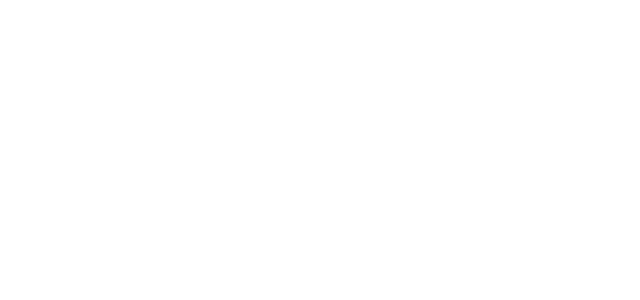
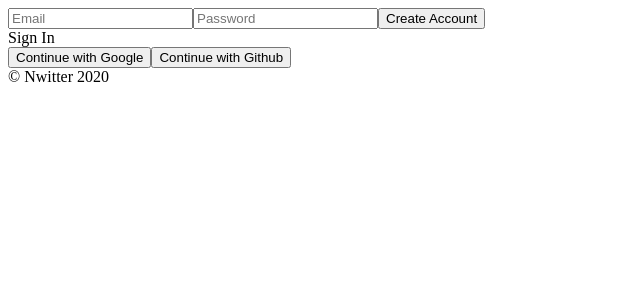
Before and after one commit to ksquarekr/nwitter, a React (Create React App) app: page / in a window 1280 px wide. Shown: the top 300 px of the page, without its empty margins (0-640 px from the left). Built offline with nearby package versions, Linux system fonts and the light colour scheme; no server answers.

Commit message:
After finishing section 3.6

```diff
--- /dev/null
+++ b/jsconfig.json
@@ -0,0 +1,6 @@
+{
+    "compilerOptions": {
+        "baseUrl": "src"
+    },
+    "include": ["src"]
+}
--- a/src/App.js
+++ /dev/null
@@ -1,7 +0,0 @@
-import React from 'react';
-
-function App() {
-  return <div></div>;
-}
-
-export default App;
--- /dev/null
+++ b/src/components/App.js
@@ -0,0 +1,28 @@
+import React, { useEffect, useState } from 'react';
+import AppRouter from "components/Router";
+import { authService } from "fbase";
+
+function App() {
+    const [init, setInit] = useState(false);
+    const [isLoggedIn, setIsLoggedIn] = useState(false);
+    const [userObj, setUserObj] = useState(null);
+    useEffect(() => {
+      authService.onAuthStateChanged((user) => {
+        if (user) {
+          setIsLoggedIn(true);
+          setUserObj(user);
+        } else {
+          setIsLoggedIn(false);
+        }
+        setInit(true);
+      })
+    }, []);
+    return (
+        <>
+            {init ? <AppRouter isLoggedIn={isLoggedIn} userObj={userObj} /> : "Initializing..."}
+            <footer>&copy; Nwitter {new Date().getFullYear()}</footer>
+        </>
+    );
+}
+
+export default App;
--- /dev/null
+++ b/src/components/Navigation.js
@@ -0,0 +1,15 @@
+import React from "react";
+import {Link} from "react-router-dom";
+
+const Navigation = () => <nav>
+    <ul>
+        <li>
+            <Link to="/">Home</Link>
+        </li>
+        <li>
+            <Link to="/profile">My Profile</Link>
+        </li>
+    </ul>
+</nav>
+
+export default Navigation;
--- /dev/null
+++ b/src/components/Nweet.js
@@ -0,0 +1,53 @@
+import { dbService } from "fbase";
+import React, { useState } from "react";
+
+const Nweet = ({ nweetObj, isOwner }) => {
+    const [editing, setEditing] = useState(false);
+    const [newNweet, setNewNweet] = useState(nweetObj.text);
+    const onDeleteClick = async () => {
+        const ok = window.confirm("Are you sure you want to delete this nweet?");
+        if (ok) {
+            // delete nweet;
+            await dbService.doc(`nweets/${nweetObj.id}`).delete();
+        }
+    };
+    const toggleEditing = () => setEditing((prev) => !prev);
+    const onSubmit = async (event) => {
+        event.preventDefault();
+        await dbService.doc(`nweets/${nweetObj.id}`).update({
+            text: newNweet,
+        });
+        setEditing(false);
+    }
+    const onChange = (event) => {
+        const { target: { value }, } = event;
+        setNewNweet(value);
+    }
+    return (
+        <div>
+            {
+                editing ? (
+                    <>
+                        <form onSubmit={onSubmit}>
+                            <input type="text" placeholder="Edit your nweet" value={newNweet} required onChange={onChange}/>
+                            <input type="submit" value="Update Nweet" />
+                        </form>
+                        <button onClick={toggleEditing}>Cancel</button>
+                    </>
+                ) : (
+                    <>
+                        <h4>{nweetObj.text}</h4>
+                        { isOwner && (
+                            <>
+                                <button onClick={onDeleteClick}>Delete Nweet</button>
+                                <button onClick={toggleEditing}>Edit Nweet</button>
+                            </>
+                        )}
+                    </>
+                )
+            }
+        </div>
+    );
+};
+
+export default Nweet;
--- /dev/null
+++ b/src/components/Router.js
@@ -0,0 +1,35 @@
+import React from "react";
+import { HashRouter as Router, Redirect, Route, Switch } from "react-router-dom";
+import Auth from "routes/Auth";
+import Home from "routes/Home";
+import Navigation from "components/Navigation";
+import Profile from "routes/Profile";
+
+const AppRouter = ({ isLoggedIn, userObj }) => {
+    return (
+        <Router>
+            {isLoggedIn && <Navigation />}
+            <Switch>
+                {isLoggedIn ? (
+                    <>
+                        <Route exact path="/">
+                            <Home userObj={userObj} />
+                        </Route>
+                        <Route exact path="/profile">
+                            <Profile />
+                        </Route>
+                        <Redirect from="*" to="/" />
+                    </>
+                ) : (
+                    <>
+                        <Route exact path="/">
+                            <Auth />
+                        </Route>
+                        <Redirect from="*" to="/" />
+                    </>
+                )}
+            </Switch>
+        </Router>
+    );
+};
+export default AppRouter;
--- /dev/null
+++ b/src/fbase.js
@@ -0,0 +1,20 @@
+import * as firebase from "firebase/app";
+import "firebase/auth";
+import "firebase/firestore";
+
+const firebaseConfig = {
+    apiKey: process.env.REACT_APP_API_KEY,
+    authDomain: process.env.REACT_APP_AUTH_DOMAIN,
+    databaseURL: process.env.REACT_APP_DATABASE_URL,
+    projectId: process.env.REACT_APP_PROJECT_ID,
+    storageBucket: process.env.REACT_APP_STORAGE_BUCKET,
+    messagingSenderId: process.env.REACT_APP_MESSAGIN_ID,
+    appId: process.env.REACT_APP_APP_ID,
+};
+
+firebase.initializeApp(firebaseConfig);
+
+export const firebaseInstance = firebase;
+
+export const authService = firebase.auth();
+export const dbService = firebase.firestore();
--- a/src/index.js
+++ b/src/index.js
@@ -1,6 +1,6 @@
 import React from 'react';
 import ReactDOM from 'react-dom';
-import App from './App';
+import App from './components/App';
 
 ReactDOM.render(
   <React.StrictMode>
--- /dev/null
+++ b/src/routes/Auth.js
@@ -0,0 +1,63 @@
+import { authService, firebaseInstance } from "fbase";
+import React, { useState } from "react";
+
+const Auth = () => {
+    const [email, setEmail] = useState("");
+    const [password, setPassword] = useState("");
+    const [newAccount, setNewAccount] = useState(true);
+    const [error, setError] = useState("");
+    const onChange = (event) => {
+        const { target: { name, value, } } = event;
+        if (name === "email") {
+            setEmail(value);
+        } else if (name === "password") {
+            setPassword(value);
+        }
+    };
+    const onSubmit = async(event) => {
+        event.preventDefault();
+        try {
+            let data;
+            if (newAccount) {
+                // create account
+                data = await authService.createUserWithEmailAndPassword(email, password);
+            } else {
+                // log in
+                data = await authService.signInWithEmailAndPassword(email, password);
+            }
+            console.log(data);
+        } catch (error) {
+            setError(error.message);
+        }
+    };
+    const toggleAccount = () => setNewAccount((prev) => !prev);
+    const onSocialClick = async (event) => {
+        const {target:{name}} = event;
+        let provider;
+        if (name === "google") {
+            provider = new firebaseInstance.auth.GoogleAuthProvider();
+        } else if (name === "github") {
+            provider = new firebaseInstance.auth.GithubAuthProvider();
+        }
+        const data = await authService.signInWithPopup(provider);
+        console.log(data);
+    }
+    return (
+        <div>
+            <form onSubmit={onSubmit}>
+                <input name="email" type="text" placeholder="Email" required value={email} onChange={onChange} />
+                <input name="password" type="text" placeholder="Password" required value={password} onChange={onChange} />
+                <input type="submit" value={newAccount ? "Create Account" : "Log In"} />
+                {error}
+            </form>
+            <span onClick={toggleAccount}>
+                {newAccount ? "Sign In" : "Create Account"}
+            </span>
+            <div>
+                <button onClick={onSocialClick} name="google">Continue with Google</button>
+                <button onClick={onSocialClick} name="github">Continue with Github</button>
+            </div>
+        </div>
+        );
+};
+export default Auth;
--- /dev/null
+++ b/src/routes/EditProfile.js
@@ -0,0 +1,3 @@
+import React from "react";
+
+export default () => <span>Edit Profile</span>;
--- /dev/null
+++ b/src/routes/Home.js
@@ -0,0 +1,44 @@
+import React, { useEffect, useState } from "react";
+import { dbService } from "fbase";
+import Nweet from "components/Nweet";
+
+const Home = ({ userObj }) => {
+    const [nweet, setNweet] = useState("");
+    const [nweets, setNweets] = useState([]);
+    useEffect(() => {
+        dbService.collection("nweets").onSnapshot(snapshot => {
+            const nweetArray = snapshot.docs.map(doc => ({id:doc.id, ...doc.data()}));
+            setNweets(nweetArray);
+        });
+    }, []);
+    const onSubmit = async (event) => {
+        event.preventDefault();
+        await dbService.collection("nweets").add({
+            text: nweet,
+            createdAt: Date.now(),
+            creatorId: userObj.uid,
+        });
+        setNweet("");
+    };
+    const onChange = (event) => {
+        const {target:{value}} = event;
+        setNweet(value);
+    };
+    console.log("userObj.uid:", userObj.uid);
+    console.log("nweets:", nweets);
+    return (
+        <div>
+            <form onSubmit={onSubmit}>
+                <input value={nweet} onChange={onChange} type="text" placeholder="What's on your mind?" maxLength={120} />
+                <input type="file" accept="image/*" />
+                <input type="submit" value="Nweet" />
+            </form>
+            <div>
+                {nweets.map((nweet) => (
+                    <Nweet key={nweet.id} nweetObj={nweet} isOwner={nweet.creatorId === userObj.uid} />
+                ))}
+            </div>
+        </div>
+    );
+};
+export default Home;
--- /dev/null
+++ b/src/routes/Profile.js
@@ -0,0 +1,16 @@
+import React from "react";
+import { authService } from "fbase";
+import { useHistory } from "react-router-dom";
+
+export default () => {
+    const history = useHistory();
+    const onLogOutClick = () => {
+        authService.signOut();
+        history.push("/");
+    };
+    return (
+        <>
+            <button onClick={onLogOutClick}>Log Out</button>
+        </>
+    );
+};
```
